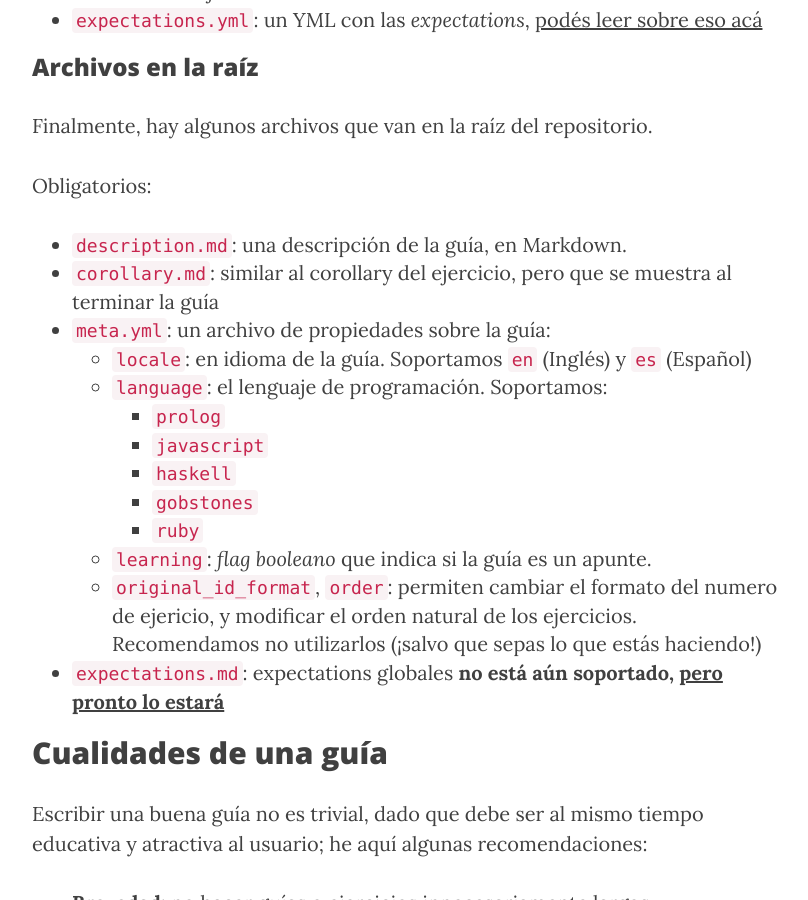
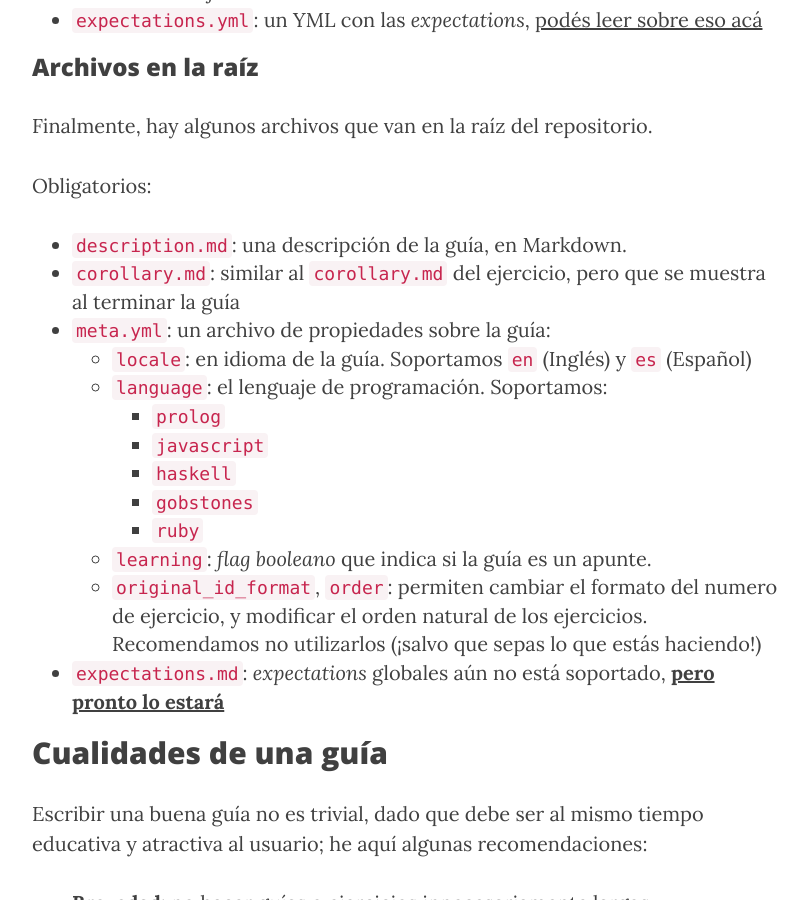
Before and after one commit to mumuki/mumuki.github.io, a Jekyll site: the page built from _posts/2015-07-10-escribiendo-guias.markdown, in a window 1280 px wide and 900 px high, scrolled down 3710 px. Shown: the whole window, without its empty margins (233-1041 px from the left). Built offline with Jekyll 4.4.1, drawn with Linux system fonts in a browser that asks for light colours; nearby versions of some CDN libraries.

Commit message:
Reducida longitud del texto en negrita

```diff
--- a/_posts/2015-07-10-escribiendo-guias.markdown
+++ b/_posts/2015-07-10-escribiendo-guias.markdown
@@ -107,7 +107,7 @@ Finalmente, hay algunos archivos que van en la raíz del repositorio.
 Obligatorios:
 
 * `description.md`: una descripción de la guía, en Markdown.
-* `corollary.md`: similar al corollary del ejercicio, pero que se muestra al terminar la guía
+* `corollary.md`: similar al `corollary.md` del ejercicio, pero que se muestra al terminar la guía
 * `meta.yml`: un archivo de propiedades sobre la guía:
   * `locale`: en idioma de la guía. Soportamos `en` (Inglés) y `es` (Español)
   * `language`: el lenguaje de programación. Soportamos:
@@ -117,8 +117,8 @@ Obligatorios:
     * `gobstones`
     * `ruby`
   * `learning`: _flag_ _booleano_ que indica si la guía es un apunte.
-  * `original_id_format`, `order`: permiten cambiar el formato del numero de ejericio, y modificar el orden natural de los ejercicios. Recomendamos no utilizarlos (¡salvo que sepas lo que estás haciendo!)
-* `expectations.md`: expectations globales **no está aún soportado, [pero pronto lo estará](https://github.com/mumuki/mumuki-platform/issues/192)**
+  * `original_id_format`, `order`: permiten cambiar el formato del numero de ejercicio, y modificar el orden natural de los ejercicios. Recomendamos no utilizarlos (¡salvo que sepas lo que estás haciendo!)
+* `expectations.md`: _expectations_ globales aún no está soportado, **[pero pronto lo estará](https://github.com/mumuki/mumuki-platform/issues/192)**
 
 
 ## Cualidades de una guía
```
